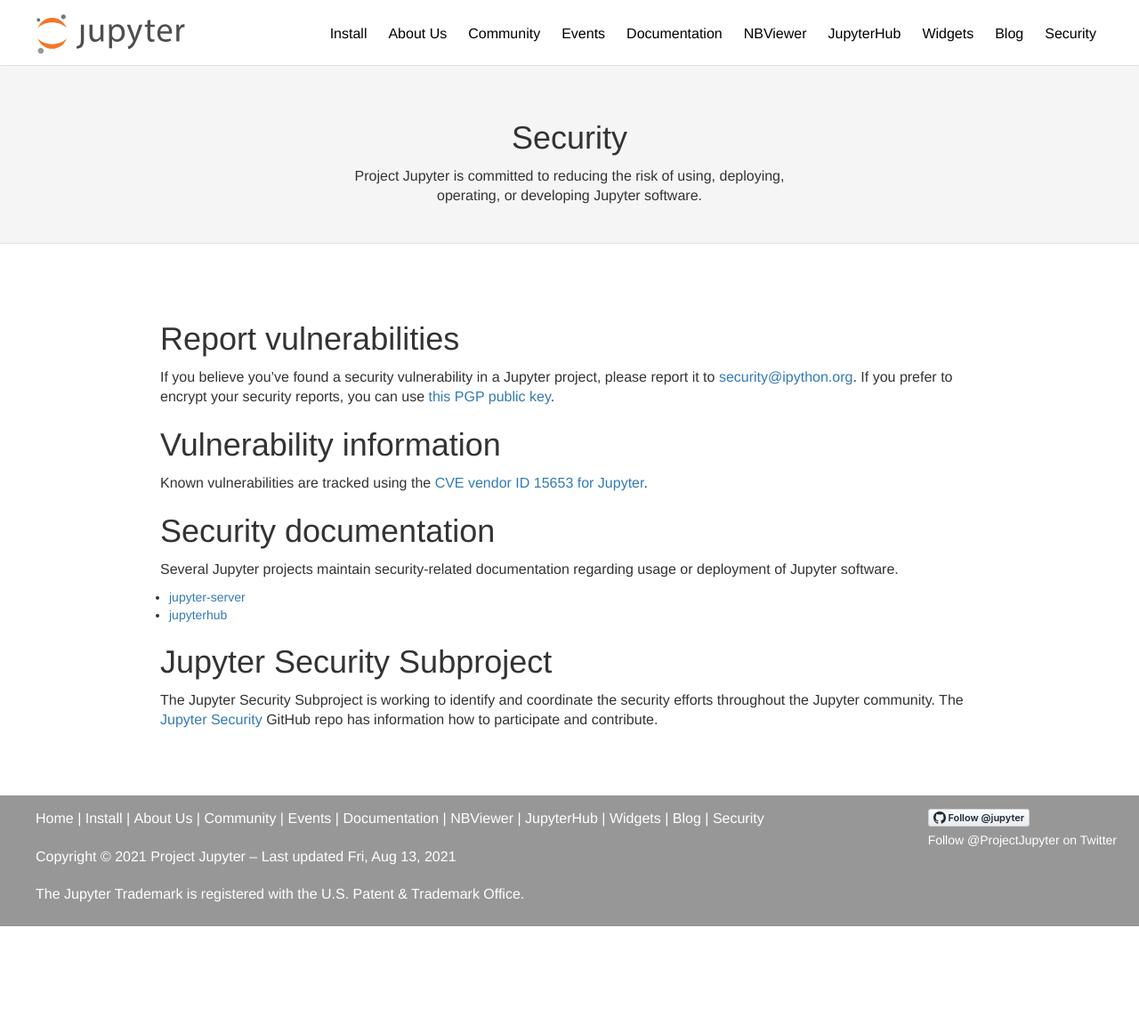
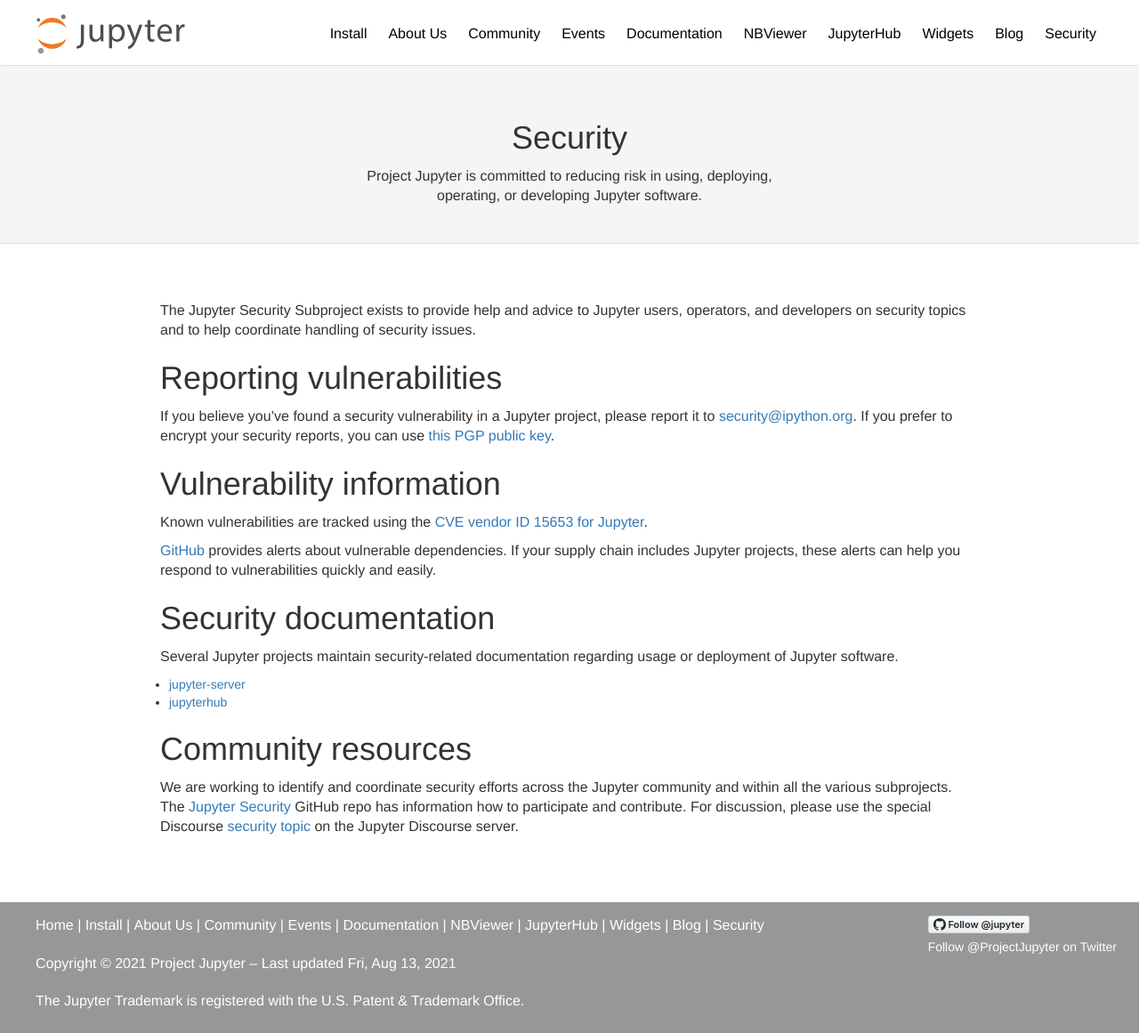
Before and after one commit to jupyter/jupyter.github.io, a Jekyll site: the page built from security.md, in a window 1280 px wide and 1161 px high. Shown: the whole window at 89% size. Built offline with Jekyll 4.4.1, drawn with Linux system fonts in a browser that asks for light colours.

Commit message:
Tweak text and add github alerts sentence

```diff
--- a/security.md
+++ b/security.md
@@ -1,11 +1,15 @@
 ---
 layout: page_md
 title: Security
-tagline: Project Jupyter is committed to reducing the risk of using, deploying, operating, or developing Jupyter software.
+tagline: Project Jupyter is committed to reducing risk in using, deploying, operating, or developing Jupyter software.
 permalink: /security
 ---
 
-## Report vulnerabilities
+The Jupyter Security Subproject exists to provide help and advice to Jupyter
+users, operators, and developers on security topics and to help coordinate handling
+of security issues.
+
+## Reporting vulnerabilities
 
 If you believe you've found a security vulnerability in a Jupyter project,
 please report it to [security@ipython.org](mailto:security@ipython.org).
@@ -16,6 +20,9 @@
 
 Known vulnerabilities are tracked using the [CVE vendor ID 15653 for Jupyter](https://www.cvedetails.com/vulnerability-list/vendor_id-15653/Jupyter.html).
 
+[GitHub](https://docs.github.com/en/code-security/supply-chain-security/managing-vulnerabilities-in-your-projects-dependencies/about-alerts-for-vulnerable-dependencies) provides alerts about vulnerable dependencies.
+If your supply chain includes Jupyter projects, these alerts can help you respond to vulnerabilities quickly and easily.
+
 ## Security documentation
 
 Several Jupyter projects maintain security-related documentation regarding usage or deployment of
@@ -24,9 +31,8 @@
 - [jupyter-server](https://jupyter-server.readthedocs.io/en/latest/operators/security.html)
 - [jupyterhub](https://jupyterhub.readthedocs.io/en/stable/reference/websecurity.html)
 
-## Jupyter Security Subproject
+## Community resources
 
-The Jupyter Security Subproject is working to identify and coordinate
-the security efforts throughout the Jupyter community. The
-[Jupyter Security](https://github.com/jupyter/security) GitHub repo
-has information how to participate and contribute.
+We are working to identify and coordinate security efforts across the Jupyter community and within all the various subprojects.
+The [Jupyter Security](https://github.com/jupyter/security) GitHub repo has information how to participate and contribute.
+For discussion, please use the special Discourse [security topic](https://discourse.jupyter.org/c/special-topics/security/48) on the Jupyter Discourse server.
```
